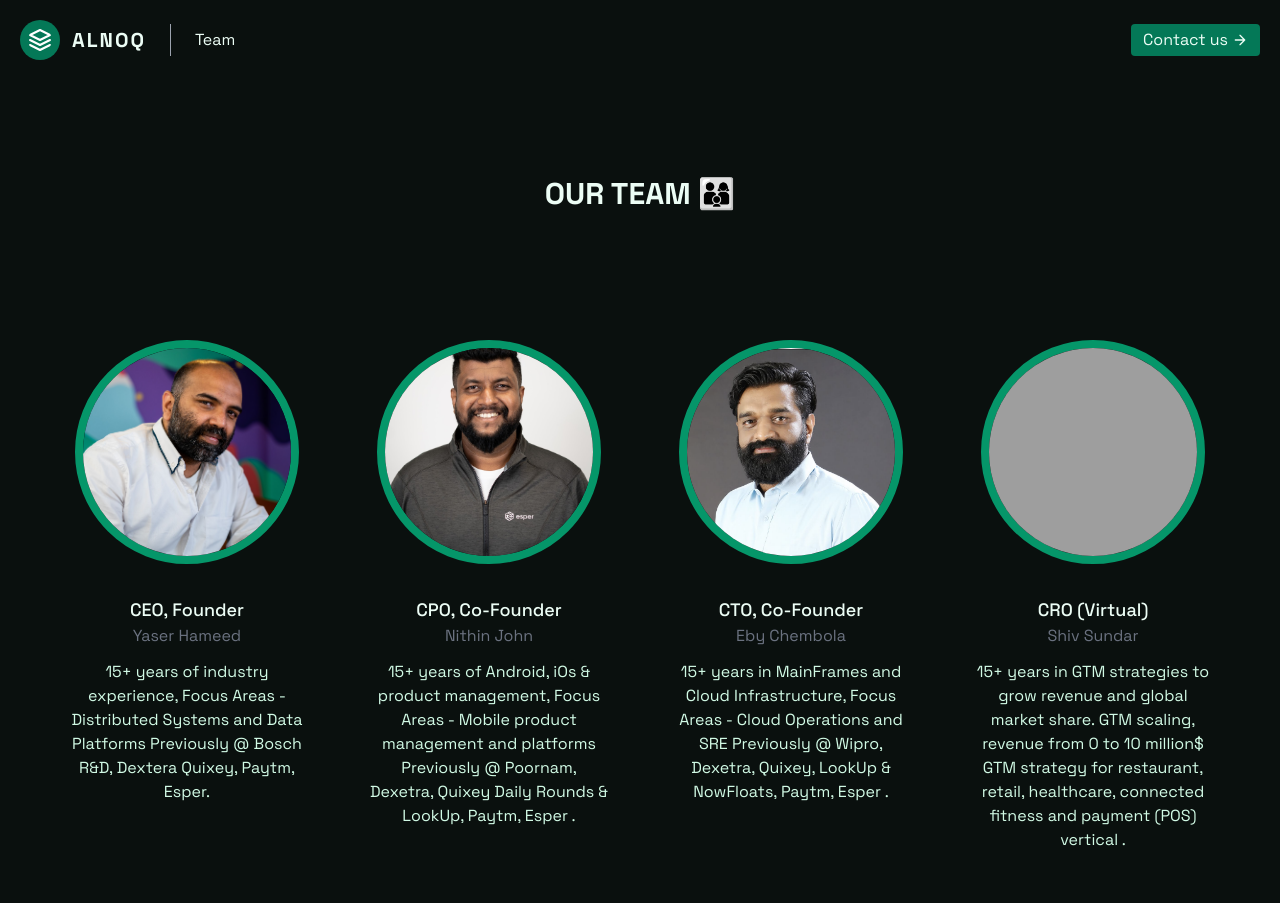
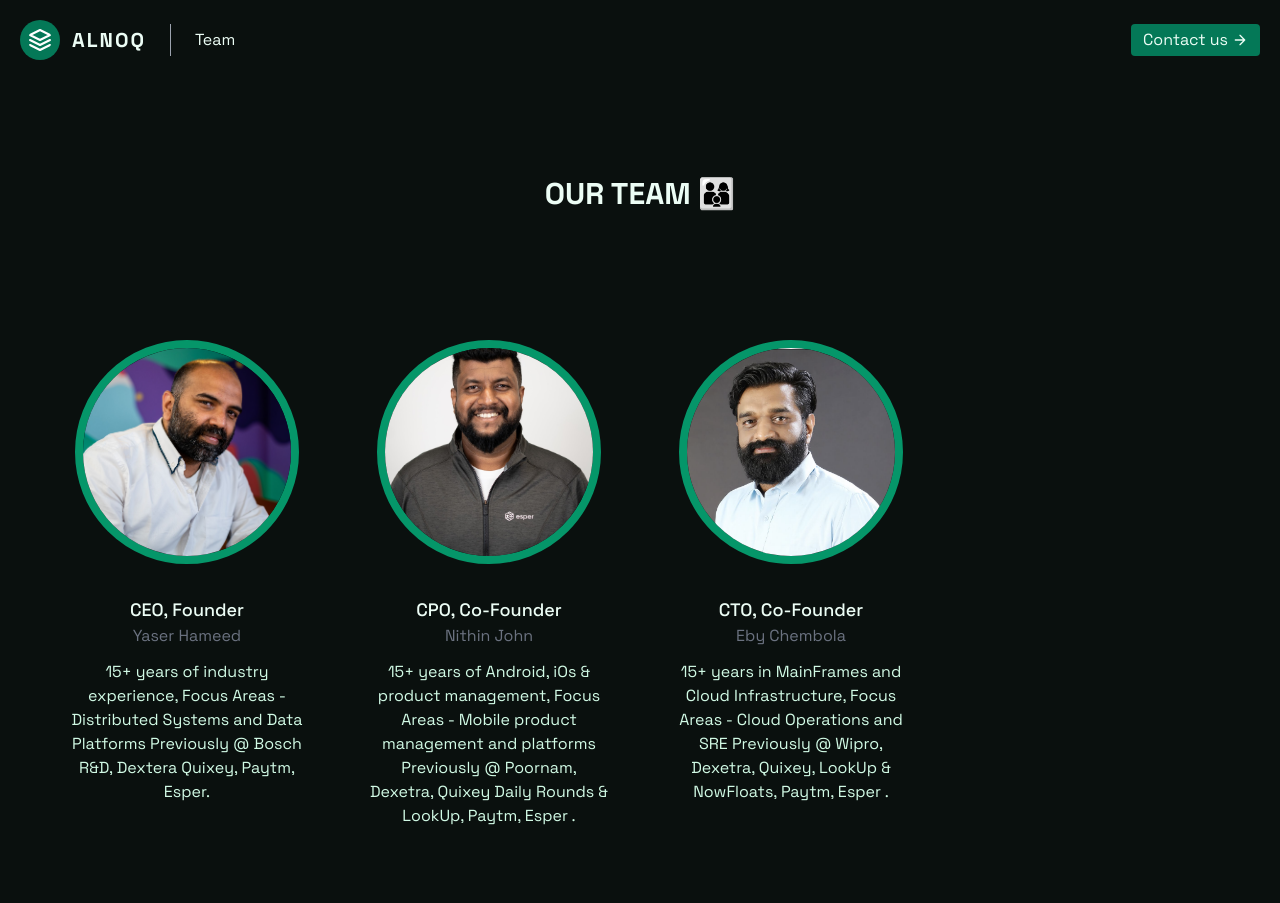
Before and after one commit to kirananto/alnoq-landing, a Gatsby site: page /team in a window 1280 px wide. Shown: the top 903 px of the page. Built offline with nearby package versions, Linux system fonts and the light colour scheme; Gatsby itself is replaced by a stand-in of ours; grey boxes are pictures that could not be loaded.

Commit message:
Update FirstSection.tsx
Commented Shiv details

```diff
--- a/src/sections/team/FirstSection.tsx
+++ b/src/sections/team/FirstSection.tsx
@@ -49,16 +49,16 @@
         Previously @
         Wipro, Dexetra, Quixey, LookUp & NowFloats, Paytm, Esper
         `
-        },
-        {
-            name: 'Shiv Sundar',
-            title: 'CRO (Virtual)',
-            image: data.allFile.edges?.find((edge: any) => edge.node.name === 'shiv').node.childImageSharp,
-            description: `15+ years in GTM strategies to grow revenue and global market share.
-        GTM scaling, revenue from 0 to 10 million$
-        GTM strategy for restaurant, retail, healthcare, connected fitness and payment (POS) vertical
-        `
-        }
+         }
+//         {
+//             name: 'Shiv Sundar',
+//             title: 'CRO (Virtual)',
+//             image: data.allFile.edges?.find((edge: any) => edge.node.name === 'shiv').node.childImageSharp,
+//             description: `15+ years in GTM strategies to grow revenue and global market share.
+//         GTM scaling, revenue from 0 to 10 million$
+//         GTM strategy for restaurant, retail, healthcare, connected fitness and payment (POS) vertical
+//         `
+//         }
 
     ]
 
```
